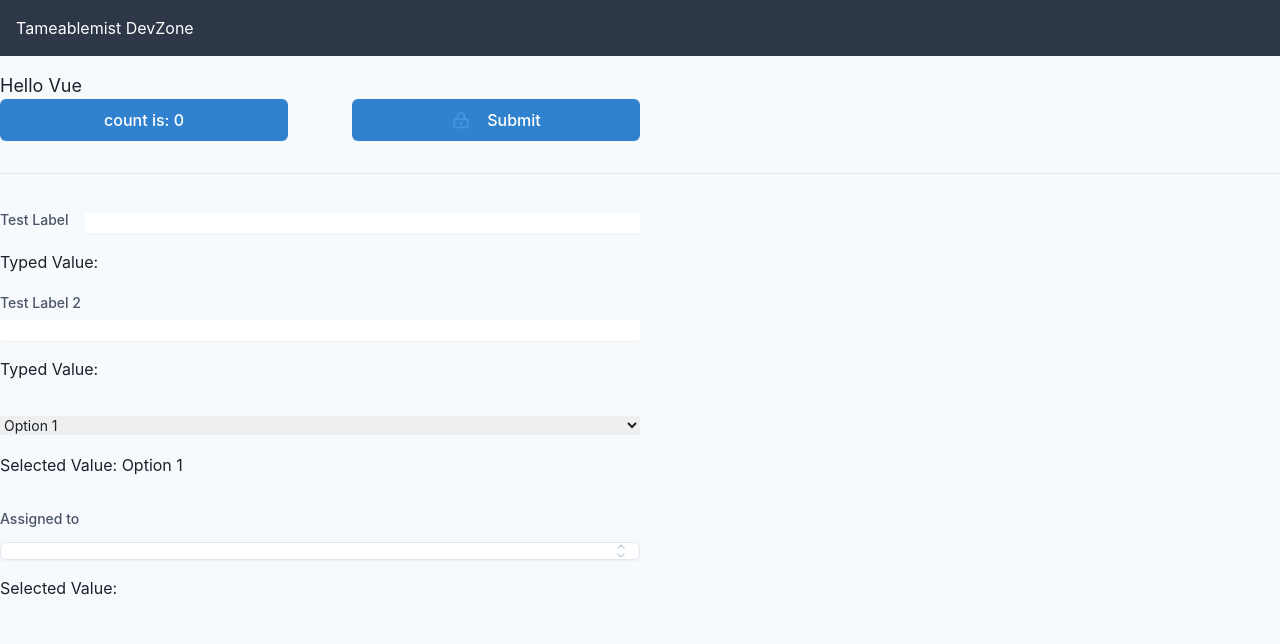
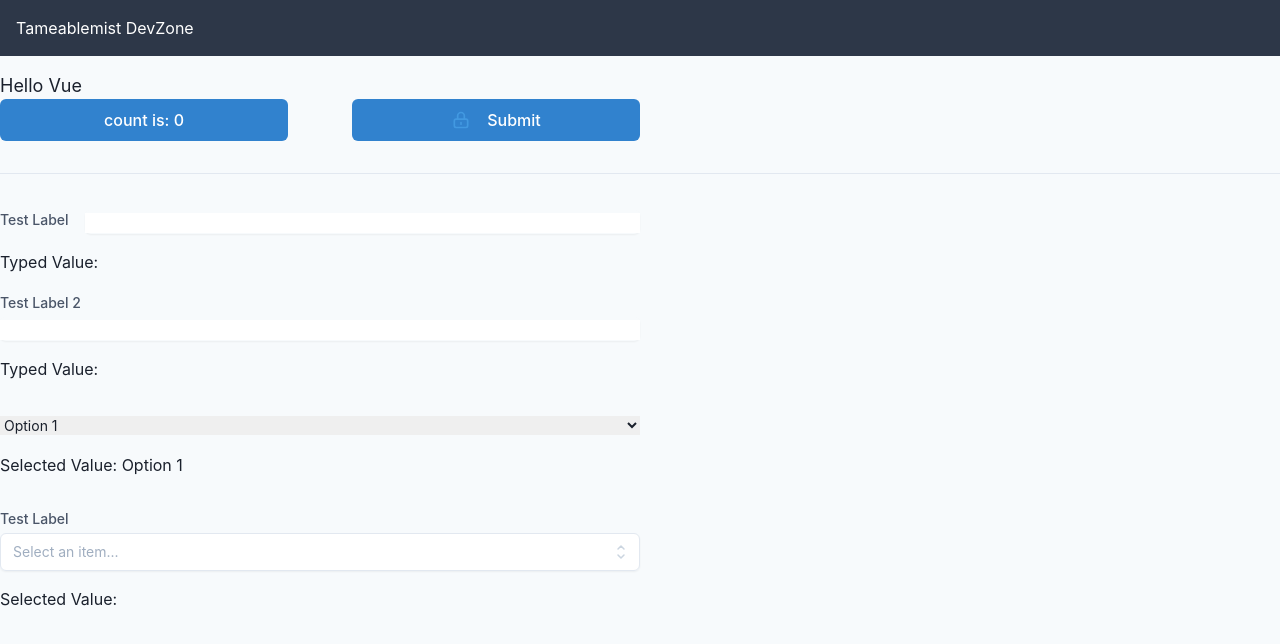
Before and after one commit to StevenCalverley/tameablemist-vue, a Vue app: page / in a window 1280 px wide. Shown: the top 644 px of the page. Built offline with nearby package versions, Linux system fonts and the light colour scheme; what @tailwindcss/custom-forms would draw is missing.

Commit message:
Update BaseSelectMenu - add on click outside - styling changes

```diff
--- a/src/components/HelloWorld.vue
+++ b/src/components/HelloWorld.vue
@@ -43,7 +43,7 @@
     <p class="mt-4">Selected Value: {{ option }}</p>
   </div>
   <div class="mt-8 w-1/2">
-    <BaseSelectMenu :items="options" v-model="selected" />
+    <BaseSelectMenu :items="options" v-model="selected" label="Test Label" />
     <p class="mt-4">Selected Value: {{ selected }}</p>
   </div>
 </template>
--- a/src/components/UI/BaseSelectMenu.vue
+++ b/src/components/UI/BaseSelectMenu.vue
@@ -1,23 +1,29 @@
 <template>
+  <on-click-outside :do="close">
     <div class="space-y-1">
       <label
-      id="listbox-label"
+        v-if="label"
+        :id="labelID"
         class="block text-sm leading-5 font-medium text-gray-700"
       >
-      Assigned to
+        {{ label }}
       </label>
       <div class="relative">
         <span class="inline-block w-full rounded-md shadow-sm">
           <button
             type="button"
             aria-haspopup="listbox"
-          aria-expanded="true"
-          aria-labelledby="listbox-label"
-          class="cursor-default relative w-full rounded-md border border-gray-300 bg-white pl-3 pr-10 py-2 text-left focus:outline-none focus:shadow-outline focus:border-blue-300 transition ease-in-out duration-150 sm:text-sm sm:leading-5"
-          @click="isOpen = !isOpen"
+            :aria-expanded="isOpen"
+            :aria-labelledby="labelID"
+            class="cursor-pointer relative w-full rounded-md border border-gray-300 bg-white pl-3 pr-10 py-2 text-left focus:outline-none focus:shadow-outline focus:border-blue-300 transition ease-in-out duration-150 sm:text-sm sm:leading-5"
+            @click="open"
+            ref="button"
           >
             <div class="flex items-center space-x-3">
-            <span class="block truncate">{{ modelValue }}</span>
+              <span v-if="modelValue !== ''" class="block truncate">{{
+                modelValue
+              }}</span>
+              <span v-else class="text-gray-500">Select an item...</span>
             </div>
             <span
               class="absolute inset-y-0 right-0 flex items-center pr-2 pointer-events-none"
@@ -46,47 +52,38 @@
           <ul
             tabindex="-1"
             role="listbox"
-          aria-labelledby="listbox-label"
+            :aria-labelledby="labelID"
             aria-activedescendant="listbox-item-3"
-          class="max-h-56 rounded-md py-1 text-base leading-6 shadow-xs overflow-auto focus:outline-none sm:text-sm sm:leading-5"
+            class="max-h-56 rounded-md p-2 text-base leading-6 shadow-xs overflow-auto focus:outline-none sm:text-sm sm:leading-5"
           >
-          <!--
-          Select option, manage highlight styles based on mouseenter/mouseleave and keyboard navigation.
-
-          Highlighted: "text-white bg-indigo-600", Not Highlighted: "text-gray-900"
-        -->
             <li
-            id="listbox-item-0"
-            role="option"
-            class="cursor-default select-none relative py-2 pl-3 pr-9 hover:bg-blue-500 hover:text-white"
-            :class="[
-              { 'bg-blue-500 text-white': item === modelValue },
-              { 'text-gray-900 ': item === !modelValue },
-            ]"
-            v-for="item in items"
+              v-for="(item, idx) in items"
               :key="item"
               @click="handleSelect(item)"
+              :id="`listbox-item${idx}`"
+              role="option"
+              class="cursor-pointer rounded select-none relative py-2 pl-3 pr-9 hover:bg-blue-500 hover:text-white"
+              :class="[{ 'text-gray-900 ': item === !modelValue }]"
             >
               <div class="flex items-center space-x-3">
-              <!-- Selected: "font-semibold", Not Selected: "font-normal" -->
                 <span
                   class="font-normal block truncate"
-                :class="{ 'font-semibold': item === modelValue }"
+                  :class="[{ 'font-semibold': item === modelValue }]"
                   >{{ item }}</span
                 >
               </div>
-
-            <!--
-            Checkmark, only display for selected option.
-
-            Highlighted: "text-white", Not Highlighted: "text-indigo-600"
-          -->
               <span
                 class="absolute inset-y-0 right-0 flex items-center pr-4"
                 v-show="item === modelValue"
               >
-              <!-- Heroicon name: check -->
-              <svg class="h-5 w-5" viewBox="0 0 20 20" fill="currentColor">
+                <svg
+                  class="h-5 w-5"
+                  viewBox="0 0 20 20"
+                  fill="currentColor"
+                  :class="{
+                    'text-blue-500': item === modelValue,
+                  }"
+                >
                   <path
                     fill-rule="evenodd"
                     d="M16.707 5.293a1 1 0 010 1.414l-8 8a1 1 0 01-1.414 0l-4-4a1 1 0 011.414-1.414L8 12.586l7.293-7.293a1 1 0 011.414 0z"
@@ -99,11 +96,21 @@
         </div>
       </div>
     </div>
+  </on-click-outside>
 </template>
 
 <script>
+import OnClickOutside from './OnClickOutside.vue';
+
 export default {
+  components: {
+    OnClickOutside,
+  },
   props: {
+    label: {
+      type: String,
+      default: '',
+    },
     items: {
       type: Array,
       required: true,
@@ -116,13 +123,32 @@ export default {
   data() {
     return {
       isOpen: false,
-    }
+    };
+  },
+  computed: {
+    labelID() {
+      return 'listbox-' + this.label.toLowerCase().split(' ').join('-');
+    },
   },
   methods: {
+    open() {
+      if (this.isOpen) {
+        return;
+      }
+      this.isOpen = true;
+    },
+    close() {
+      if (!this.isOpen) {
+        return;
+      }
+      this.isOpen = false;
+      this.$refs.button.focus();
+    },
     handleSelect(item) {
-      this.$emit('update:modelValue', item)
-      this.isOpen = false
+      this.$emit('update:modelValue', item);
+      this.isOpen = false;
     },
   },
-}
+  created() {},
+};
 </script>
--- /dev/null
+++ b/src/components/UI/OnClickOutside.vue
@@ -0,0 +1,33 @@
+<template>
+  <div ref="root"><slot /></div>
+</template>
+
+<script>
+import { ref, onBeforeUnmount, onMounted } from 'vue';
+export default {
+  props: ['do'],
+  setup(props) {
+    const root = ref(null);
+
+    const listener = (e) => {
+      if (e.target === root.value || root.value.contains(e.target)) {
+        return;
+      }
+      props.do();
+    };
+
+    onMounted(() => {
+      console.log(root.value);
+      document.addEventListener('click', listener);
+    });
+
+    onBeforeUnmount(() => {
+      document.removeEventListener('click', listener);
+    });
+
+    return {
+      root,
+    };
+  },
+};
+</script>
```
Also changed, not shown: 1 other file (tests, documents, lock files or other folders). Lines whose indentation alone changed are shown as unchanged.
